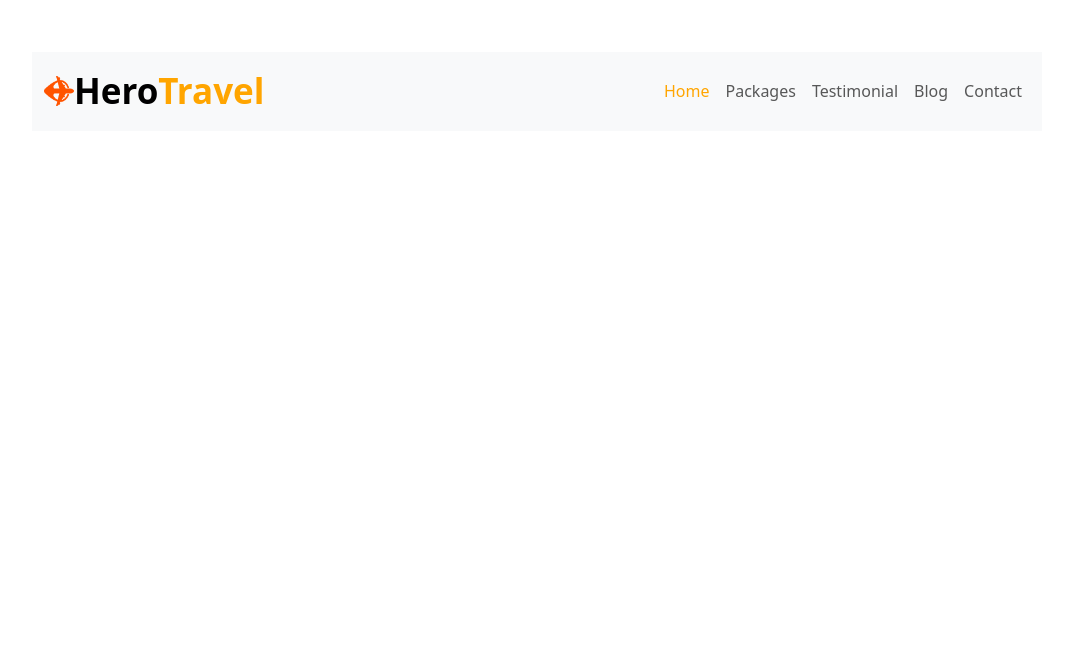
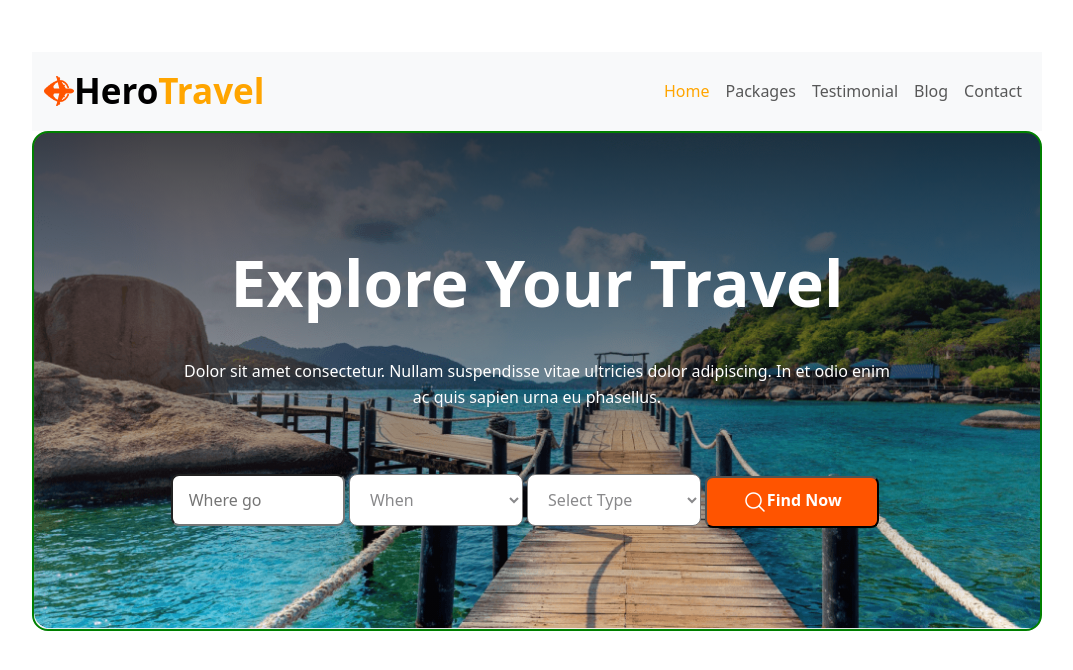
Before and after one commit to depressedKarimul/Hero-Travel-Website, a plain HTML site: page index.html in a window 1280 px wide. Shown: the whole page, without its empty margins (103-1176 px from the left). Drawn offline with nearby package versions, Linux system fonts and the light colour scheme.

Commit message:
header section added

```diff
--- a/index.html
+++ b/index.html
@@ -49,6 +49,43 @@
       </nav>
 
     </section>
+
+
+    <!-- Header part-II -->
+     <section class="explore-your-travel">
+
+      <div class="explore-your-travel-title">
+        <h1>Explore Your Travel</h1>
+      </div>
+
+      <div class="explore-your-descripton">
+        <p>Dolor sit amet consectetur. Nullam suspendisse vitae ultricies dolor adipiscing. In et odio enim <br> ac quis sapien urna eu phasellus.</p>
+
+      </div>
+
+      <div class="explore-your-input">
+        <form action="">
+          <input type="text" name="" id="" placeholder="Where go" class="header-input">
+          <select class="header-input">
+            <option value="" disabled selected>When</option>
+            <option value="option1">Option 1</option>
+            <option value="option2">Option 2</option>
+            <!-- more options -->
+          </select>
+
+          <select class="header-input">
+            <option value="" disabled selected>Select Type</option>
+            <option value="type1">Type 1</option>
+            <option value="type2">Type 2</option>
+            <!-- more options -->
+          </select>
+<button class="button-primary"><img class="button-icon" src="Images/search.png" alt="">Find Now</button>
+
+        </form>
+
+      </div>
+
+     </section>
   </header>
 </body>
 </html>
--- a/styles/style.css
+++ b/styles/style.css
@@ -1,12 +1,103 @@
+:root{
+  --primary-color:#FFF
+}
 body{
   padding-left: 135px;
   padding-right: 135px;
   padding-top: 52px;
+  font-family: Mulish;
 }
+
+/* Heading style */
+
+
 span{
   font-size: 35px;
   font-weight: 700;
 }
+
+
+.explore-your-travel{
+  background:
+    linear-gradient(180deg, rgba(19, 19, 24, 0.80) 0%, rgba(19, 19, 24, 0.00) 100%),
+    url('../Images/Group\ 13\ \(1\)\ \(1\).png');
+
+  background-repeat: no-repeat;
+  background-size: cover;
+  height: 500px;
+  padding-top: 106px;
+  text-align: center;
+  border: 2px solid green;
+  border-radius: 16px;
+
+}
+
+
+.explore-your-travel-title h1{
+  color: var(--primary-color);
+
+
+font-size: 64px;
+font-style: normal;
+font-weight: 800;
+line-height: normal;
+}
+
+.explore-your-descripton p{
+  padding-top: 24px;
+  color:  var(--primary-color);
+  font-size: 16px;
+  font-style: normal;
+  font-weight: 400;
+  line-height: 26px; /* 162.5% */
+}
+.header-input{
+  width: 174px;
+height: 52px;
+border-radius: 8px;
+background: #FFF;
+color: rgba(19, 19, 24, 0.50);
+
+padding-left: 16px;
+
+font-size: 16px;
+font-style: normal;
+font-weight: 400;
+line-height: normal;
+}
+
+.button-primary{
+  margin-top: 50px;
+  margin-right: 24px;
+  width: 174px;
+height: 52px;
+border-radius: 8px;
+background: #FF5400;
+color: #FFF;
+
+text-align: center;
+
+font-size: 16px;
+font-style: normal;
+font-weight: 700;
+line-height: normal;
+}
+
+.button-icon{
+  width: 24px;
+height: 24px;
+}
+
+
+
+
+
+
+
+
+
+
+
 
 @media screen and (max-width: 570px) {
   .navbar-brand {
```
Also changed, not shown: Images/search.png (added).
